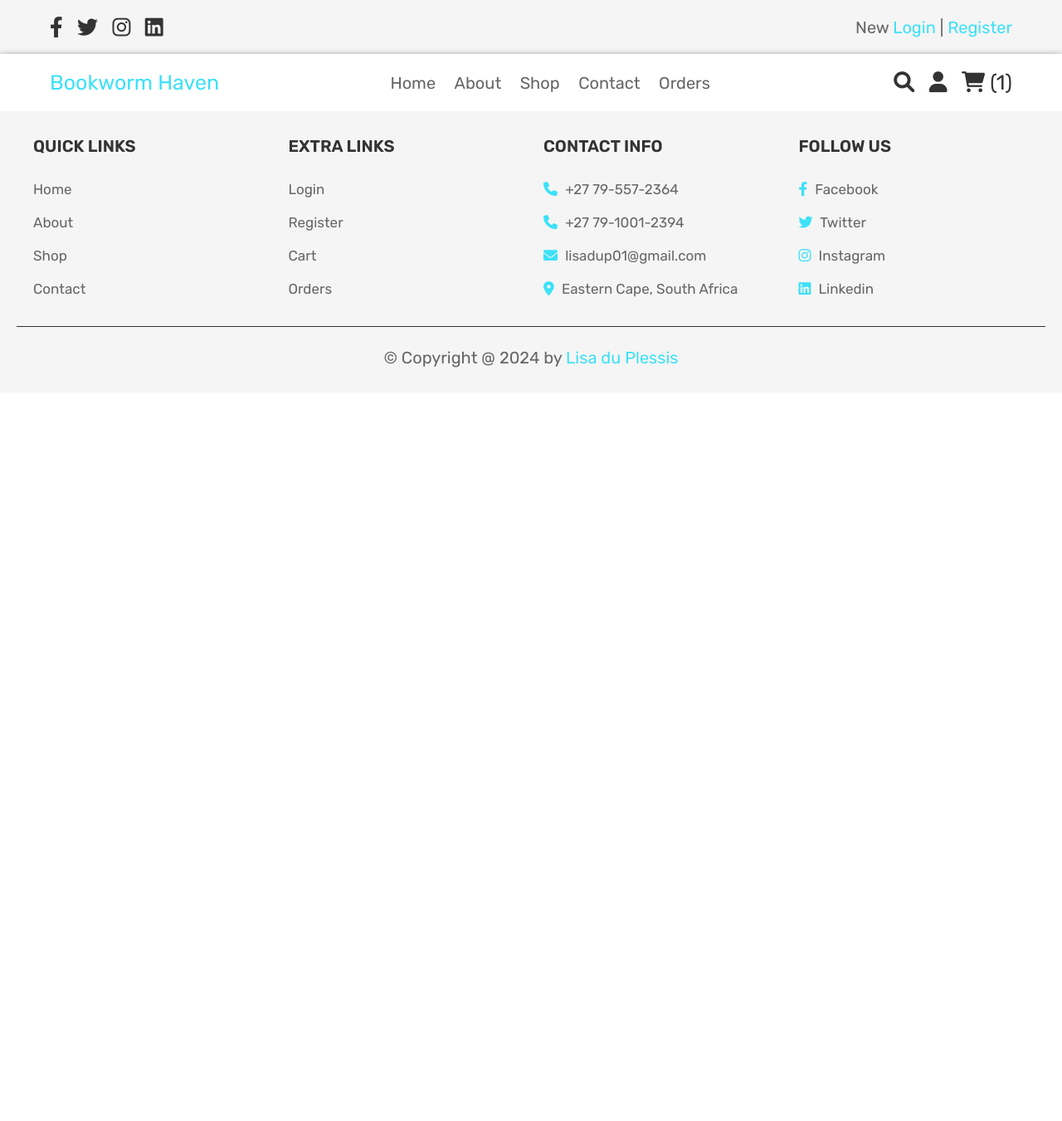
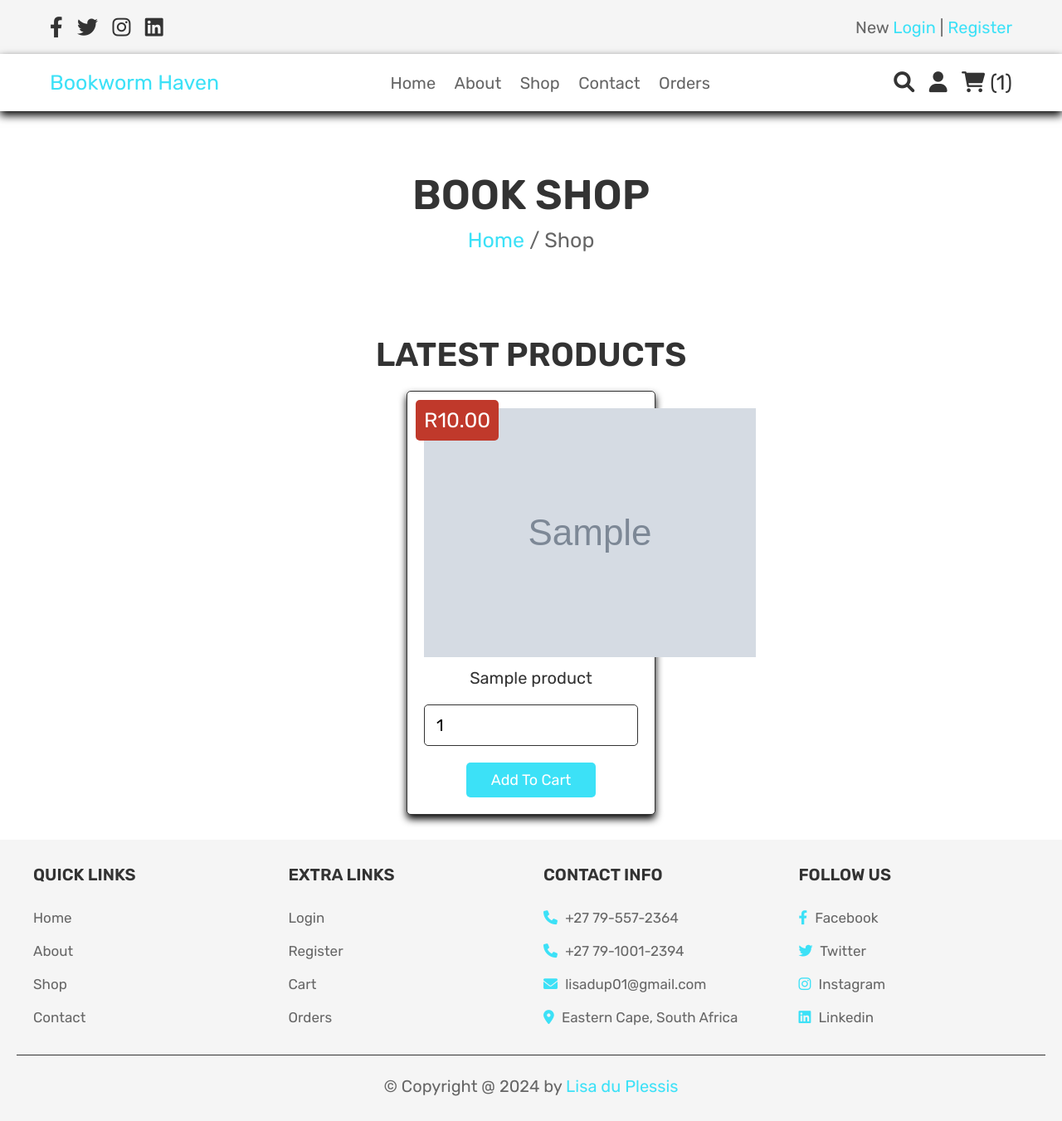
Before and after one commit to Lisadup/OnlineBookStore, a PHP site: page /shop.php in a window 1280 px wide. Shown: the whole page at 83% size. Before the commit the page ends 443 px from the top, so only its background shows below. Run offline with PHP 8.4, Linux system fonts and the light colour scheme; the visitor is signed in with stand-in values (Sample User, id 1); tables that the repository leaves empty or names only in its code hold one stand-in row (values such as "Sample post"); grey boxes marked "Sample" are stand-in pictures.

Commit message:
Created Shop Page

```diff
--- a/shop.php
+++ b/shop.php
@@ -1,33 +1,103 @@
 <?php
+
 include 'config.php';
 
 session_start();
 
 $user_id = $_SESSION['user_id'];
 
-if(!isset($user_id)){
+if (!isset($user_id)) {
     header('location:login.php');
 }
+
+if (isset($_POST['add_to_cart'])) {
+
+    $product_name = $_POST['product_name'];
+    $product_price = $_POST['product_price'];
+    $product_image = $_POST['product_image'];
+    $product_quantity = $_POST['product_quantity'];
+
+    $check_cart_numbers = mysqli_query($conn, "SELECT * FROM `cart` WHERE name = '$product_name' AND user_id = '$user_id'") or die('query failed');
+
+    if (mysqli_num_rows($check_cart_numbers) > 0) {
+        $_SESSION['message'] = 'Already Added To Cart';
+    } else {
+        mysqli_query($conn, "INSERT INTO `cart`(user_id, name, price, quantity, image) VALUES('$user_id', '$product_name', '$product_price', '$product_quantity', '$product_image')") or die('query failed');
+        $_SESSION['message']= 'Book Added To Cart';
+    }
+}
+
 ?>
 
 <!DOCTYPE html>
 <html lang="en">
+
 <head>
     <meta charset="UTF-8">
+    <meta http-equiv="X-UA-Compatible" content="IE=edge">
     <meta name="viewport" content="width=device-width, initial-scale=1.0">
-    <title>Shop</title>
+    <title>shop</title>
+
     <!-- font awesome cdn link  -->
-   <link rel="stylesheet" href="https://cdnjs.cloudflare.com/ajax/libs/font-awesome/6.0.0/css/all.min.css">
-    <!--CSS file link-->
+    <link rel="stylesheet" href="https://cdnjs.cloudflare.com/ajax/libs/font-awesome/6.0.0/css/all.min.css">
+
+    <!-- custom css file link  -->
     <link rel="stylesheet" href="style.css">
+
 </head>
+
 <body>
-    <?php include 'header.php'?>
 
-    <?php include 'footer.php'?>
+    <?php include 'header.php'; ?>
 
-    <!--custom js link-->
+    <div class="heading">
+        <h3>Book Shop</h3>
+        <p> <a href="home.php">Home</a> / Shop </p>
+    </div>
+
+    <section class="products">
+
+        <h1 class="title">Latest Products</h1>
+
+        <div class="box-container">
+
+            <?php
+            $select_products = mysqli_query($conn, "SELECT * FROM `products`") or die('Query Failed');
+            if (mysqli_num_rows($select_products) > 0) {
+                while ($fetch_products = mysqli_fetch_assoc($select_products)) {
+            ?>
+                    <form action="" method="post" class="box">
+                        <img class="image" src="uploaded_img/<?php echo $fetch_products['image']; ?>" alt="">
+                        <div class="name"><?php echo $fetch_products['name']; ?></div>
+                        <div class="price">R<?php echo $fetch_products['price']; ?>.00</div>
+                        <input type="number" min="1" name="product_quantity" value="1" class="qty">
+                        <input type="hidden" name="product_name" value="<?php echo $fetch_products['name']; ?>">
+                        <input type="hidden" name="product_price" value="<?php echo $fetch_products['price']; ?>">
+                        <input type="hidden" name="product_image" value="<?php echo $fetch_products['image']; ?>">
+                        <input type="submit" value="add to cart" name="add_to_cart" class="btn">
+                    </form>
+            <?php
+                }
+            } else {
+                echo '<p class="empty">No Products Added Yet</p>';
+            }
+            ?>
+        </div>
+
+    </section>
+
+
+
+
+
+
+
+
+    <?php include 'footer.php'; ?>
+
+    <!-- custom js file link  -->
     <script src="script.js"></script>
 
 </body>
+
 </html>
```
